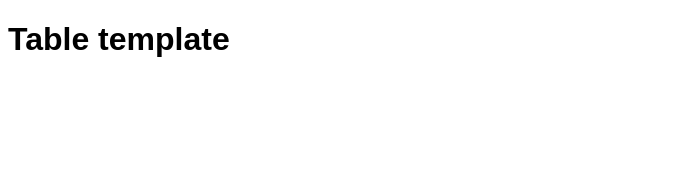
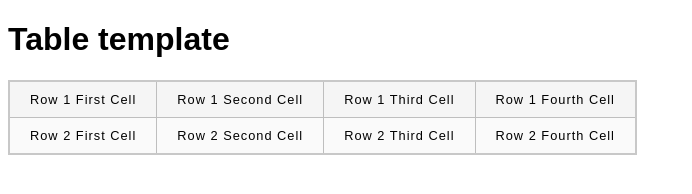
Before and after one commit to elliottfeltham/html-basics, a plain HTML site: page table-practice.html in a window 1280 px wide. Shown: the whole page, without its empty margins (0-692 px from the left). Drawn offline with Linux system fonts and the light colour scheme.

Commit message:
Add new table

```diff
--- a/table-practice.html
+++ b/table-practice.html
@@ -8,7 +8,19 @@
   </head>
   <body>
     <h1>Table template</h1>
-
-
+    <table>
+      <tr>
+        <td>Row 1 First Cell</td>
+        <td>Row 1 Second Cell</td>
+        <td>Row 1 Third Cell</td>
+        <td>Row 1 Fourth Cell</td>
+      </tr>
+      <tr>
+        <td>Row 2 First Cell</td>
+        <td>Row 2 Second Cell</td>
+        <td>Row 2 Third Cell</td>
+        <td>Row 2 Fourth Cell</td>
+      </tr>
+    </table>
   </body>
 </html>
```
